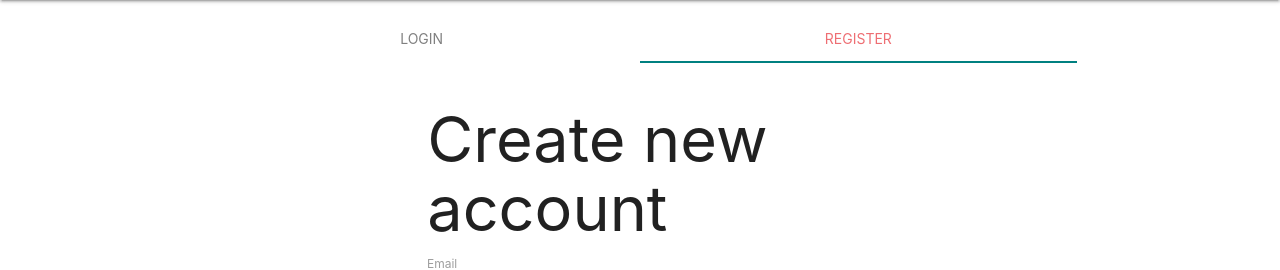
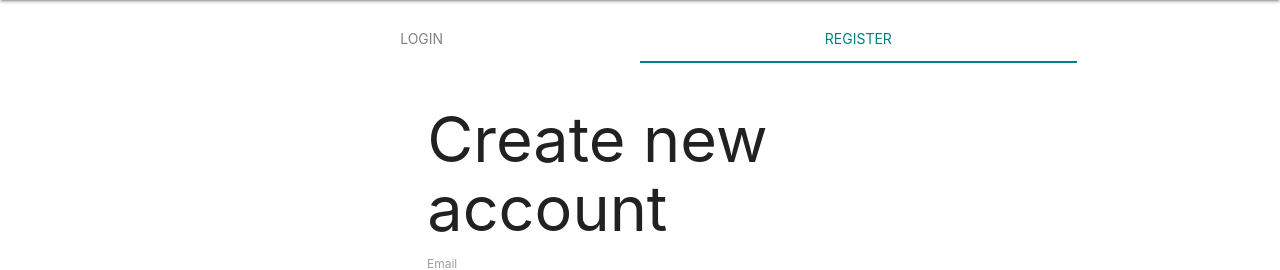
Before and after one commit to RomanZayats/node.js-app-productsStore, a Node server app: page /auth/login in a window 1280 px wide, after a click on "REGISTER". Shown: the part 64-334 px from the top of the page. Run offline with Node 20, Linux system fonts and the light colour scheme; some libraries are stand-ins or nearby versions.

Commit message:
restyled auth tabs

```diff
--- a/public/index.css
+++ b/public/index.css
@@ -43,14 +43,18 @@
 .tabs .tab a {
   color: grey;
 }
+
 .tabs .tab a:hover {
   background-color: lightgrey;
   color: teal;
 }
+
+.tabs .tab a.active,
 .tabs .tab a:focus.active {
   background-color: transparent;
   color: teal;
 }
+
 .tabs .indicator {
   background-color: teal;
 }
```
